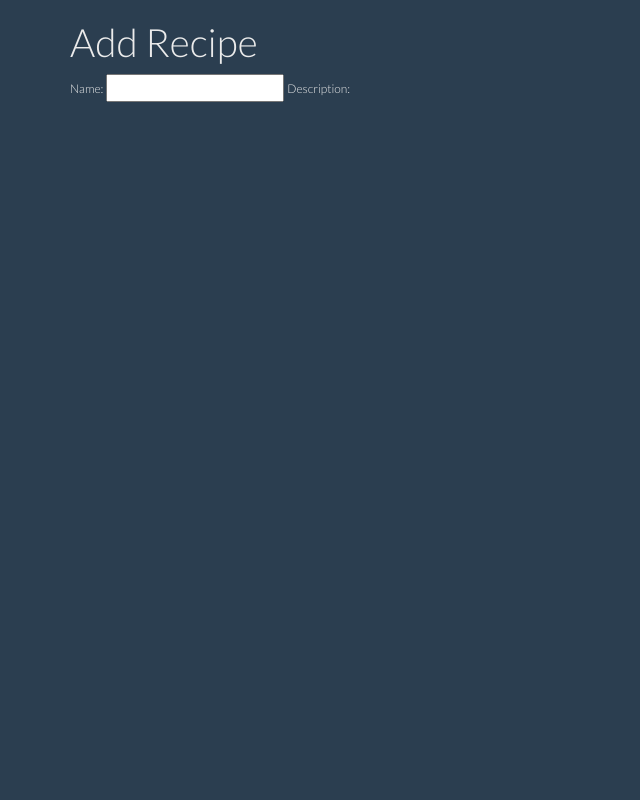
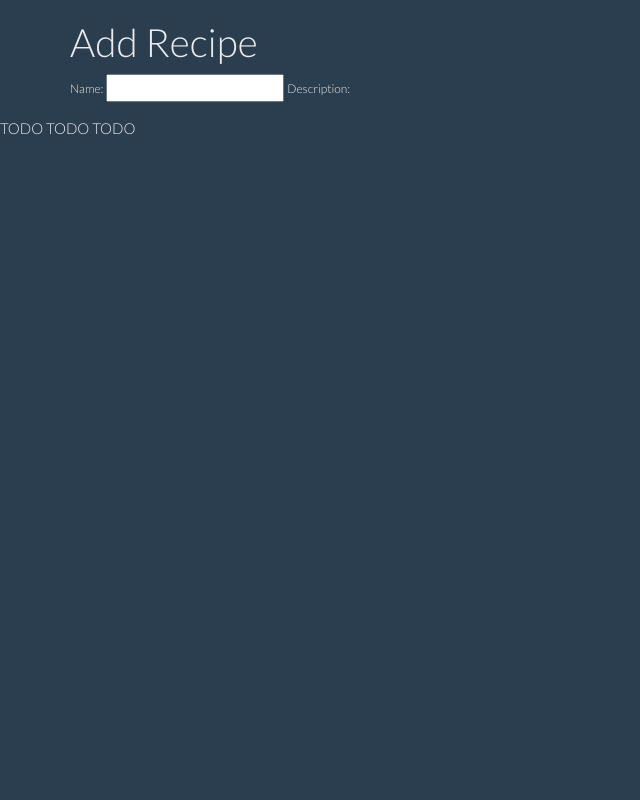
Before and after one commit to elastic/examples, a PHP site: page /add.php in a window 1280 px wide. Shown: the whole page, without its empty margins (0-640 px from the left). Run offline with PHP 8.4, Linux system fonts and the light colour scheme.

Commit message:
Adding TODO.

```diff
--- a/public/add.php
+++ b/public/add.php
@@ -17,5 +17,6 @@ if (count($_POST) > 0) {
     <label for="description">Description:</label>
 </form>
 </div>
+TODO TODO TODO
 </body>
 </html>
```
